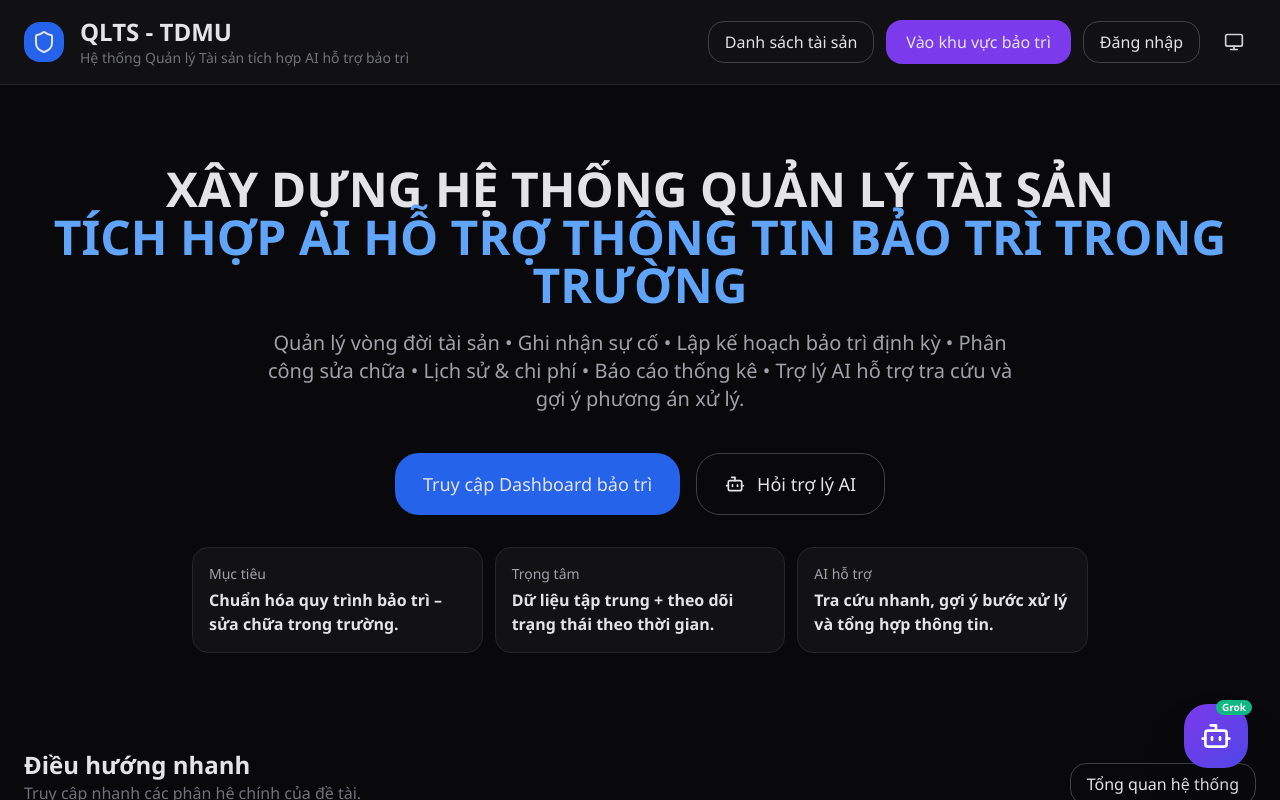
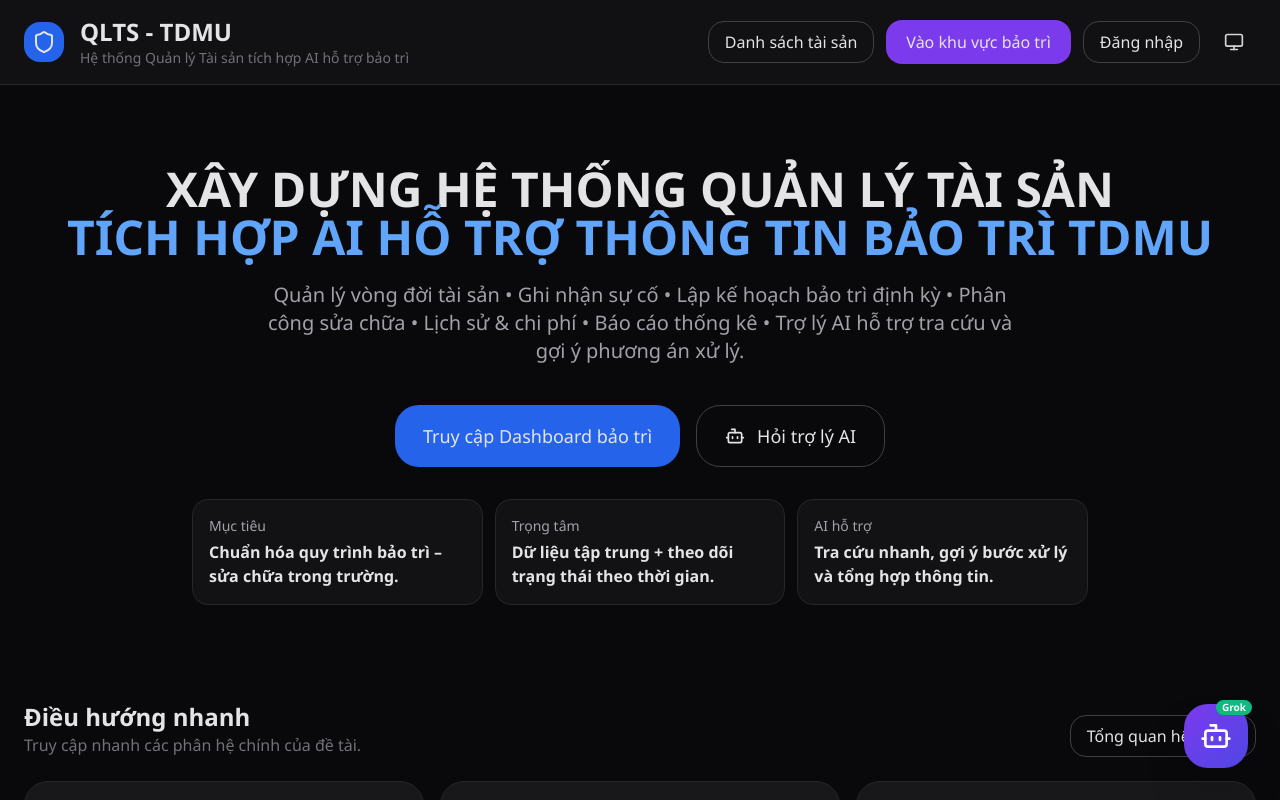
Before and after one commit to NguyenKhoi04/QuanLyDuAn_project, a React (Vite) app in the folder qltaisan-tdmu/: page / in a window 1280 px wide. Shown: the top 800 px of the page. Built offline with nearby package versions, Linux system fonts and the light colour scheme.

Commit message:
sửa chữ

```diff
--- a/qltaisan-tdmu/src/pages/Index.tsx
+++ b/qltaisan-tdmu/src/pages/Index.tsx
@@ -112,7 +112,7 @@
           XÂY DỰNG HỆ THỐNG QUẢN LÝ TÀI SẢN
           <br />
           <span className="text-blue-400">
-            TÍCH HỢP AI HỖ TRỢ THÔNG TIN BẢO TRÌ TRONG TRƯỜNG
+            TÍCH HỢP AI HỖ TRỢ THÔNG TIN BẢO TRÌ TDMU
           </span>
         </h2>
         <p className="text-base sm:text-xl text-zinc-400 max-w-3xl mx-auto">
```
